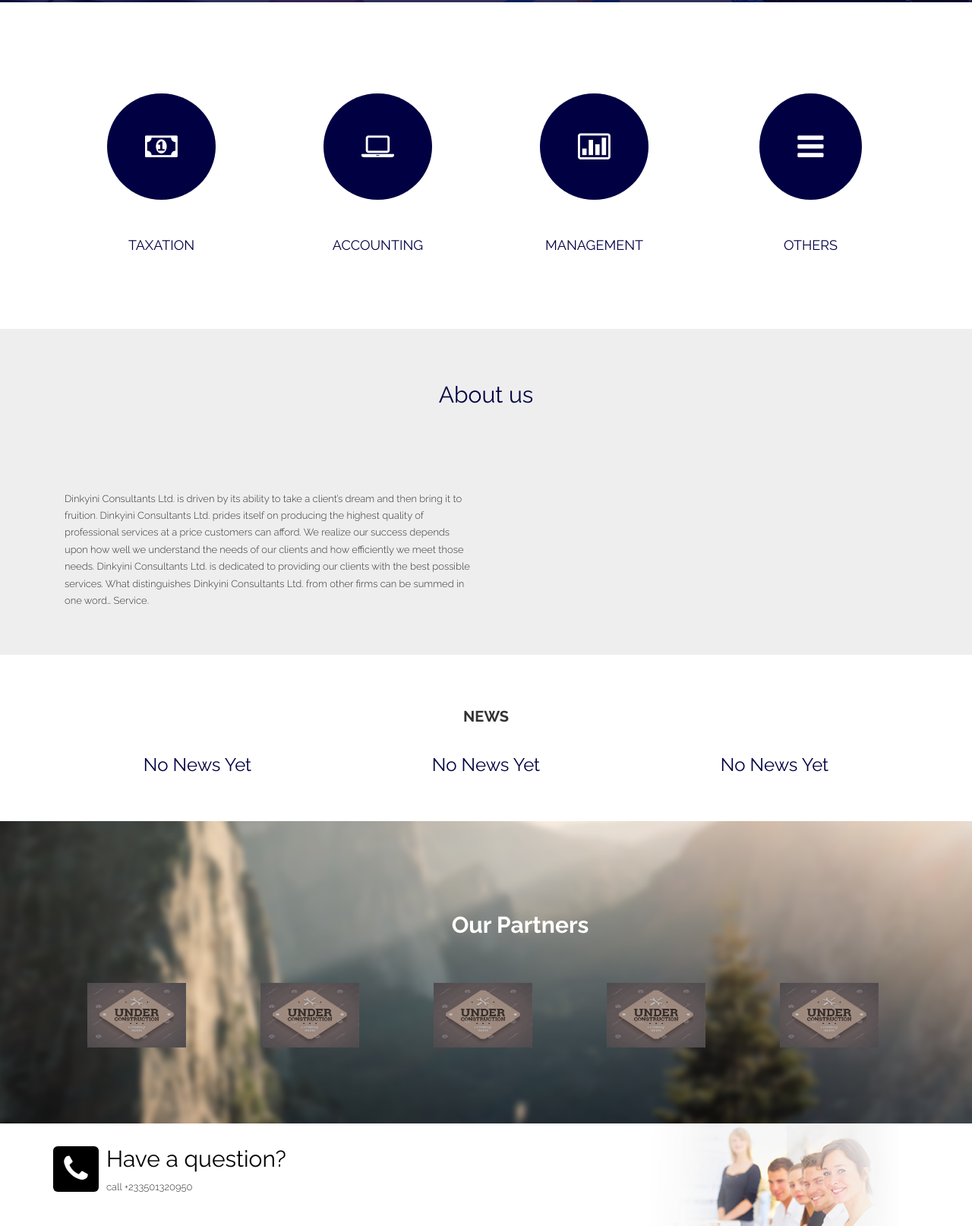
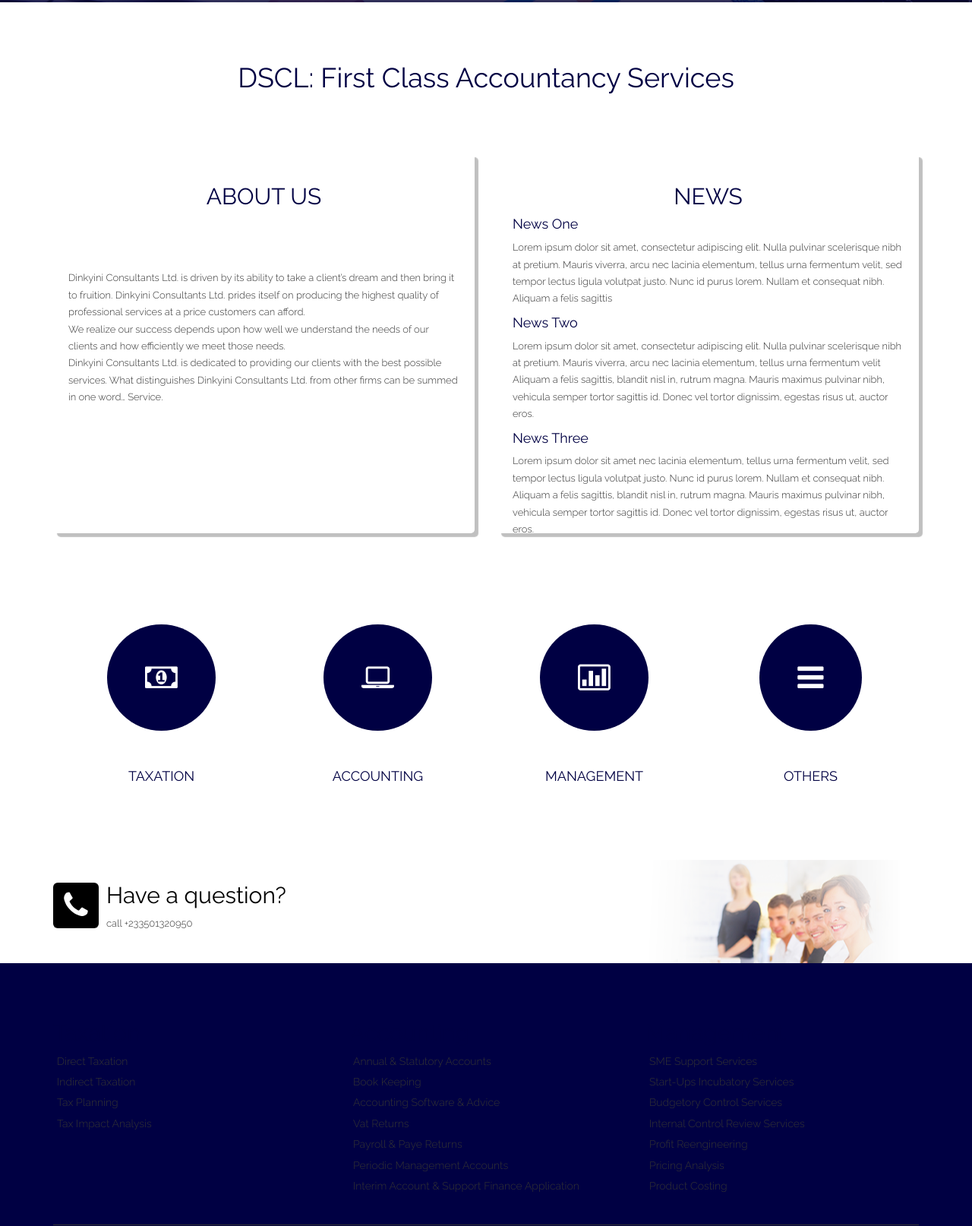
Before and after one commit to jefferyaddo/dinkyini-project, a plain HTML site: page index.html in a window 1280 px wide. Shown: the part 637-2251 px from the top of the page at 76% size. Drawn offline with Linux system fonts and the light colour scheme.

Commit message:
01/02/17

```diff
--- a/css/style.css
+++ b/css/style.css
@@ -157,7 +157,7 @@ a:hover {
 }
 
 .nav-tabs > li > a:hover {
-	color: #9695fd;
+	color: #040234;
 	border-color: #fff #fff #fff;
 	border-radius:0;
 	background-color:#fff;
@@ -167,7 +167,8 @@ a:hover {
 	-o-transition: all 0.3s ease-in-out;
 }
 .nav-tabs > li > a.active {
-	color: #9695fd;
+	color: #fff;
+    background-color: #040234;
 	border-radius:0;
 	transition: all 0.3s ease-in-out;
 	-moz-transition: all 0.3s ease-in-out;
@@ -235,7 +236,27 @@ a:hover {
   padding: 0;
 }
 
+.mid-section h1 {
+    margin-top: 80px;
+    margin-bottom: 80px;
+}
 
+
+.about {
+    background-color: ;
+    height: 500px;
+    padding: 20px;
+    border-radius: 5px;
+    box-shadow: 5px 5px 1px #c0c0c0;
+}
+
+.news {
+    background-color: ;
+    height: 500px;
+    padding: 20px;
+    border-radius: 5px;
+    box-shadow: 5px 5px 1px #c0c0c0;
+}
 
 .feature {
 	padding:50px;
@@ -351,12 +372,10 @@ a:hover {
 
 /* --- about us --- */
 .aboutus {
-	padding:50px;
+
 }
 
-.aboutus img {
-	border-radius:6px;
-}
+
 
 .aboutus h3 {
 	margin-bottom:30px;
@@ -461,12 +480,11 @@ a:hover {
 
 
 .about {
-	background:#eee;
-	padding:50px;
+
 }
 
 .about h2 {
-	margin-bottom:30px;
+
 }
 
 .about img {
@@ -495,26 +513,11 @@ a:hover {
 	margin-top:30px;
 }
 
-.lates {
-	padding:50px;
-}
 
-.lates h2 {
-	font-size:20px;
-	font-weight:600;
-	color:#333;
-}
-
-.lates img {
-	margin-top:30px;
-	border-radius:5px;
-    width: 599px;
-    height: 343px;
-}
 
 /* --- footer --- */
 .footer {
-	background-color: #06073d;
+	background-color: #000043;
 	padding:15px 22px;
 }
 
@@ -524,6 +527,7 @@ a:hover {
 }
 .footer-links li {
     list-style: none;
+    color: #fff;
 }
 
 .footer-links ul {
--- a/index.html
+++ b/index.html
@@ -150,6 +150,43 @@
     </div>
     <!-- /.container -->
 
+    <div class="container mid-section">
+       <h1 class="text-center">DSCL: First Class Accountancy Services</h1>
+        <div class="row">
+
+                <div class="col-md-6 wow fadeInDown" data-wow-duration="1000ms" data-wow-delay="300ms">
+                   <div class="about">
+                    <h2 class="text-center">ABOUT US</h2>
+                    <div class="text wow fadeInDown" data-wow-duration="1000ms" data-wow-delay="600ms">
+                        <p>Dinkyini Consultants Ltd. is driven by its ability to take a client’s dream and then bring it to fruition. Dinkyini Consultants Ltd. prides itself on producing the highest quality of professional services at a price customers can afford.<br> We realize our success depends upon how well we understand the needs of our clients and how efficiently we meet those needs.<br> Dinkyini Consultants Ltd. is dedicated to providing our clients with the best possible services. What distinguishes Dinkyini Consultants Ltd. from other firms can be summed in one word… Service.
+                        </p>
+                    </div>
+                </div>
+            </div>
+
+                <div class="col-md-6 wow fadeInDown" data-wow-duration="1000ms" data-wow-delay="300ms">
+                   <div class="news">
+                    <h2 class="text-center">NEWS</h2>
+
+                    <div class=" wow fadeInDown" data-wow-duration="1000ms" data-wow-delay="300ms">
+                        <h4 class="text-left"> News One</h4>
+                        <p>Lorem ipsum dolor sit amet, consectetur adipiscing elit. Nulla pulvinar scelerisque nibh at pretium. Mauris viverra, arcu nec lacinia elementum, tellus urna fermentum velit, sed tempor lectus ligula volutpat justo. Nunc id purus lorem. Nullam et consequat nibh. Aliquam a felis sagittis</p>
+                    </div>
+
+                    <div class=" wow fadeInDown" data-wow-duration="1000ms" data-wow-delay="600ms">
+                        <h4 class="text-left">News Two</h4>
+                        <p>Lorem ipsum dolor sit amet, consectetur adipiscing elit. Nulla pulvinar scelerisque nibh at pretium. Mauris viverra, arcu nec lacinia elementum, tellus urna fermentum velit Aliquam a felis sagittis, blandit nisl in, rutrum magna. Mauris maximus pulvinar nibh, vehicula semper tortor sagittis id. Donec vel tortor dignissim, egestas risus ut, auctor eros.</p>
+                    </div>
+
+                    <div class=" wow fadeInDown" data-wow-duration="1000ms" data-wow-delay="900ms">
+                        <h4 class="text-left">News Three</h4>
+                        <p>Lorem ipsum dolor sit amet nec lacinia elementum, tellus urna fermentum velit, sed tempor lectus ligula volutpat justo. Nunc id purus lorem. Nullam et consequat nibh. Aliquam a felis sagittis, blandit nisl in, rutrum magna. Mauris maximus pulvinar nibh, vehicula semper tortor sagittis id. Donec vel tortor dignissim, egestas risus ut, auctor eros.</p>
+                    </div>
+                </div>
+            </div>
+        </div>
+    </div>
+
 
     <div class="feature">
         <div class="container">
@@ -186,67 +223,11 @@
         </div>
     </div>
 
-    <div class="about">
-        <div class="container">
-            <div class="col-md-12 wow fadeInDown" data-wow-duration="1000ms" data-wow-delay="300ms">
-                <h2 class="text-center">About us</h2>
-            </div>
 
-            <div class="text col-md-6 wow fadeInDown" data-wow-duration="1000ms" data-wow-delay="600ms">
-                <p>Dinkyini Consultants Ltd. is driven by its ability to take a client’s dream and then bring it to fruition. Dinkyini Consultants Ltd. prides itself on producing the highest quality of professional services at a price customers can afford. We realize our success depends upon how well we understand the needs of our clients and how efficiently we meet those needs. Dinkyini Consultants Ltd. is dedicated to providing our clients with the best possible services. What distinguishes Dinkyini Consultants Ltd. from other firms can be summed in one word… Service.
-                </p>
 
-            </div>
-        </div>
-    </div>
 
-    <div class="lates">
-        <div class="container">
-            <div class="text-center col-md-12">
-                <h2>News</h2>
-            </div>
-            <div class="col-md-4 wow text-center fadeInDown" data-wow-duration="1000ms" data-wow-delay="300ms">
-                <h3>No News Yet</h3>
-            </div>
 
-            <div class="col-md-4 wow text-center fadeInDown" data-wow-duration="1000ms" data-wow-delay="600ms">
-                <h3>No News Yet</h3>
-            </div>
 
-            <div class="col-md-4 wow text-center fadeInDown" data-wow-duration="1000ms" data-wow-delay="900ms">
-                <h3>No News Yet</h3>
-
-            </div>
-        </div>
-    </div>
-
-    <section id="partner">
-        <div class="container">
-            <div class="center wow fadeInDown">
-                <h2>Our Partners</h2>
-                <p></p>
-            </div>
-
-            <div class="partners">
-                <ul>
-                    <li>
-                        <a href="#"><img class="img-responsive wow fadeInDown" data-wow-duration="1000ms" data-wow-delay="300ms" src="images/coming-soon.jpg"></a>
-                    </li>
-                    <li>
-                        <a href="#"><img class="img-responsive wow fadeInDown" data-wow-duration="1000ms" data-wow-delay="600ms" src="images/coming-soon.jpg"></a>
-                    </li>
-                    <li>
-                        <a href="#"><img class="img-responsive wow fadeInDown" data-wow-duration="1000ms" data-wow-delay="900ms" src="images/coming-soon.jpg"></a>
-                    </li>
-                    <li>
-                        <a href="#"><img class="img-responsive wow fadeInDown" data-wow-duration="1000ms" data-wow-delay="1200ms" src="images/coming-soon.jpg"></a>
-                    </li>
-                    <li>
-                        <a href="#"><img class="img-responsive wow fadeInDown" data-wow-duration="1000ms" data-wow-delay="1500ms" src="images/coming-soon.jpg"></a>
-                    </li>
-                </ul>
-            </div>
-        </div>
     <!--/.container-->
     </section>
     <!--/#partner-->
```
Lines whose indentation alone changed are shown as unchanged.
